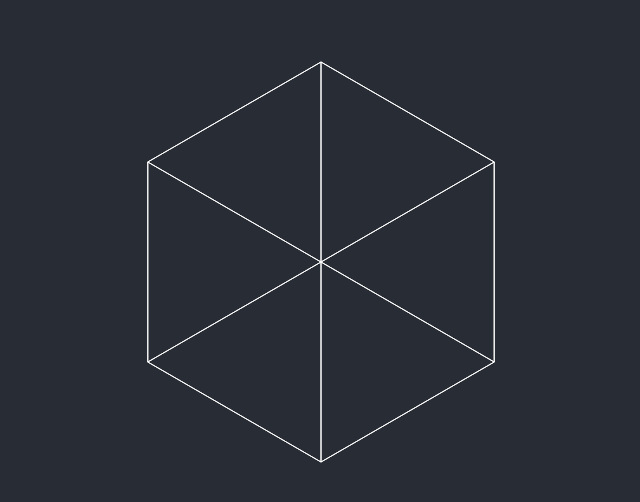
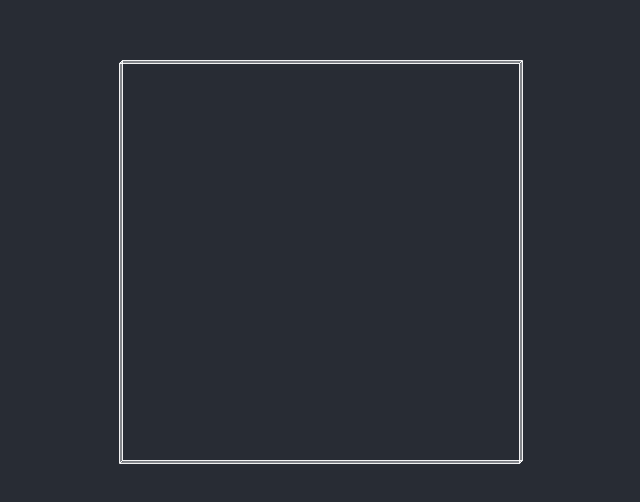
Before and after one commit to conwayjw97/3D-Function-Projector, a React (Create React App) app: page / in a window 1280 px wide. Shown: the part 138-640 px from the top of the page, without its empty margins (319-959 px from the left). Built offline with nearby package versions, Linux system fonts and the light colour scheme.

Commit message:
3D rotation working

```diff
--- a/src/components/canvas/Canvas.js
+++ b/src/components/canvas/Canvas.js
@@ -1,3 +1,5 @@
+// https://observablehq.com/@kelleyvanevert/projection-of-3d-models-using-javascript-and-html5-canvas
+
 import React, { useEffect, useRef } from "react";
 import Polygon from "./utils/Polygon.js"
 import Vertex from "./utils/Vertex.js"
@@ -53,19 +55,31 @@ function Canvas(props) {
     const ctx = canvas.current.getContext("2d");
     ctx.translate(width/2, height/2); // 0 should be in the centre
 	  ctx.strokeStyle = "rgb(255, 255, 255)";
-    ctx.clearRect(-width/2, -height/2, width, height);
 
-    const size = height / 4;
+    const size = height / 2;
     const scale = size / 2;
     const angle = Math.PI / 6; // 30 degrees
-    const transform = Mat3.isometric(angle);
-
-    const fx = (vertex) => vertex.x * scale;
-    const fy = (vertex) => vertex.y * scale;
 
     let cx = 0.001, cy = 0.001;
-  	let lx = null, ly = null;
-  	let x = 0, y = 0;
+    let lx = null, ly = null;
+    let x = 0, y = 0;
+
+    const render = () => {
+      x += cx;
+    	y += cy;
+
+      ctx.clearRect(-width/2, -height/2, width, height);
+      const transform = Mat3.rotationX(-y * 2 * Math.PI).multiply(Mat3.rotationY(x * 2 * Math.PI));
+
+      const fx = (vertex) => vertex.x * scale;
+      const fy = (vertex) => vertex.y * scale;
+
+      for(let i=0; i<polygons.length; ++i){
+        drawPolygon(ctx, polygons[i], transform, fx, fy);
+      }
+    }
+
+    render();
 
     let mouseDown = false;
     canvas.current.onmousedown = (e) => {
@@ -88,6 +102,7 @@ function Canvas(props) {
     		}
     		lx = px;
     		ly = py;
+        render();
       }
     }
 
@@ -95,10 +110,6 @@ function Canvas(props) {
       mouseDown = false;
   		lx = null;
   		ly = null;
-    }
-
-    for(let i=0; i<polygons.length; ++i){
-      drawPolygon(ctx, polygons[i], transform, fx, fy);
     }
   }, []);
 
```
